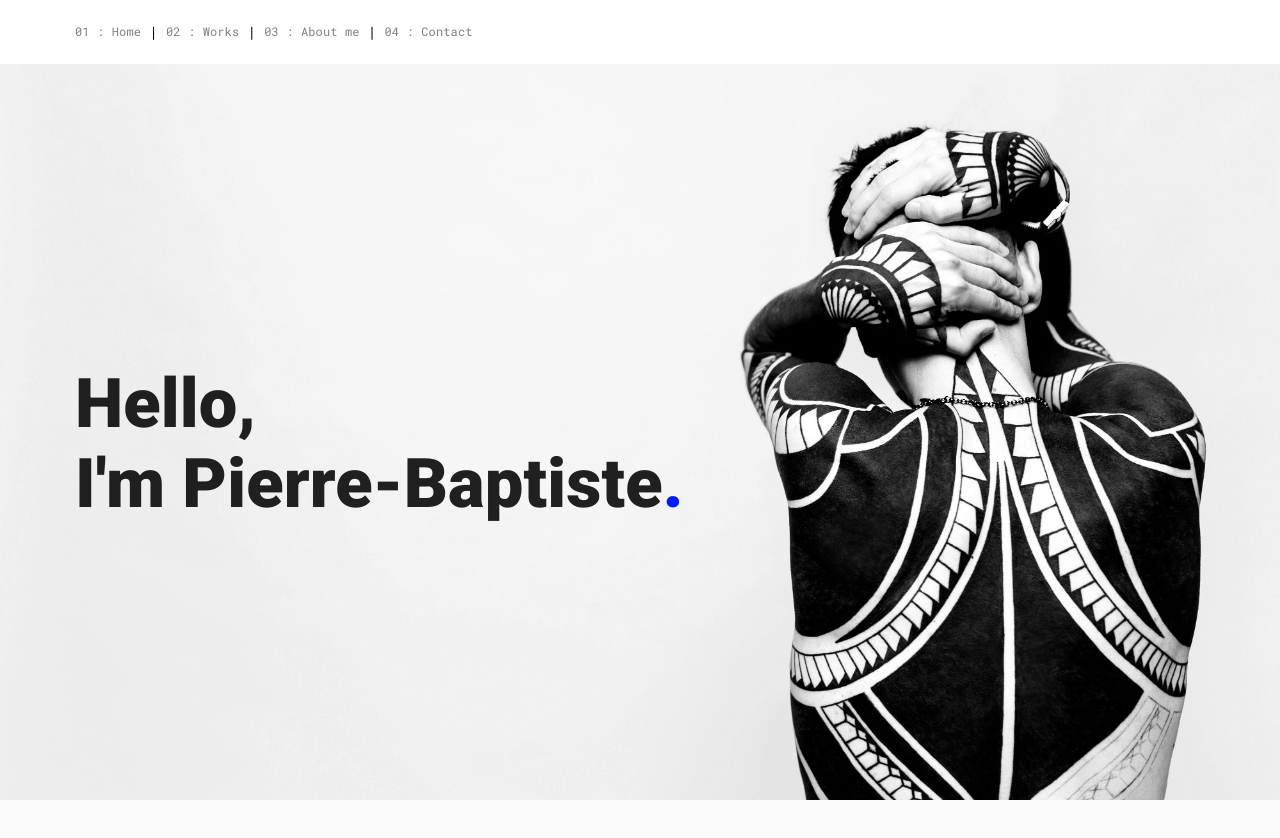
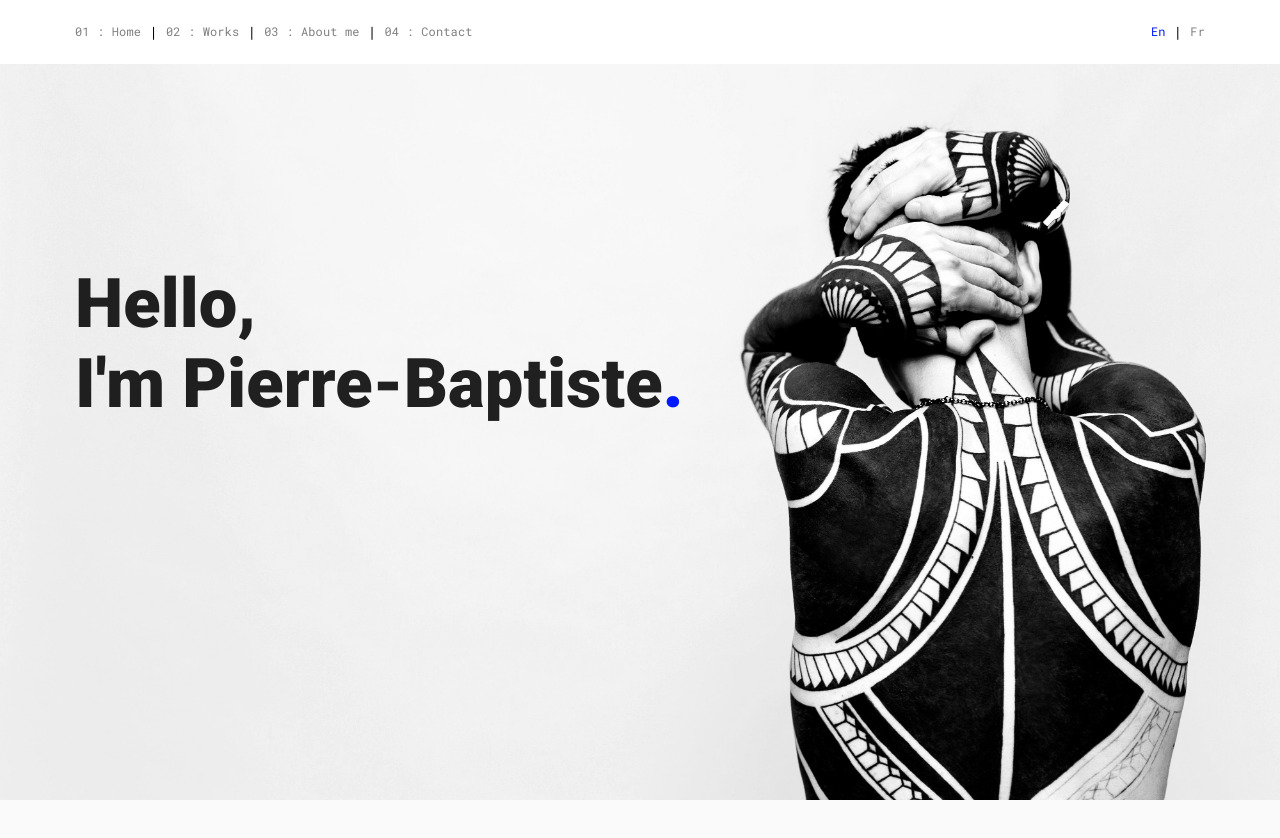
Before and after one commit to Pierre-Baptiste/Portfolio, a React (Create React App) app: page / in a window 1280 px wide. Shown: the top 838 px of the page. Built offline with nearby package versions, Linux system fonts and the light colour scheme.

Commit message:
tweaked landing

```diff
--- a/src/App.js
+++ b/src/App.js
@@ -1,14 +1,37 @@
-import React from "react";
+import React, { Component } from "react";
 
 // Routes
 import Routes from "./Routes";
 
-function App() {
-	return (
-		<React.Fragment>
-			<Routes />
-		</React.Fragment>
-	);
+class App extends Component {
+	constructor(props) {
+		super(props);
+		this.handleLanguageChange = this.handleLanguageChange.bind(this);
+		this.state = { Language: "English" };
+	}
+
+	handleLanguageChange = e => {
+		if (e.target.id === "En") {
+			this.setState({
+				Language: "English"
+			});
+		} else if (e.target.id === "Fr") {
+			this.setState({
+				Language: "French"
+			});
+		}
+	};
+
+	render() {
+		return (
+			<React.Fragment>
+				<Routes
+					handleLanguageChange={this.handleLanguageChange.bind(this)}
+					Language={this.state.Language}
+				/>
+			</React.Fragment>
+		);
+	}
 }
 
 export default App;
--- a/src/Routes.js
+++ b/src/Routes.js
@@ -8,7 +8,18 @@ export default class Routes extends Component {
 	render() {
 		return (
 			<Switch>
-				<Route path="/" exact component={Landing} />
+				<Route
+					path="/"
+					exact
+					render={() => (
+						<Landing
+							handleLanguageChange={
+								this.props.handleLanguageChange
+							}
+							Language={this.props.Language}
+						/>
+					)}
+				/>
 			</Switch>
 		);
 	}
--- a/src/Scenes/HOC/AppBar.js
+++ b/src/Scenes/HOC/AppBar.js
@@ -17,26 +17,44 @@ const useStyles = makeStyles(theme => ({
 			opacity: 1
 		}
 	},
+	lastitem: {
+		flexGrow: 1,
+		fontSize: 12,
+		opacity: 0.5,
+		transition: "opacity 0.2s",
+		"&:hover": {
+			color: "#001aff",
+			opacity: 1
+		}
+	},
+	langitem: {
+		fontSize: 12,
+		opacity: 0.5
+	},
 	divider: {
 		marginRight: theme.spacing(2),
 		marginLeft: theme.spacing(2)
 	},
 	toolbar: {
 		[theme.breakpoints.down("sm")]: {
-			marginLeft: "25px"
+			marginLeft: "25px",
+			marginRight: "25px"
 		},
 		[theme.breakpoints.up("md")]: {
-			marginLeft: "50px"
+			marginLeft: "50px",
+			marginRight: "50px"
 		},
 		[theme.breakpoints.up("lg")]: {
-			marginLeft: "75px"
+			marginLeft: "75px",
+			marginRight: "75px"
 		}
 	}
 }));
 
-export default function SimpleAppBar() {
+export default function SimpleAppBar(props) {
 	const classes = useStyles();
 
+	if (props.Language === "English") {
 		return (
 			<div className={classes.root}>
 				<AppBar position="static" color="primary">
@@ -86,12 +104,123 @@ export default function SimpleAppBar() {
 						<Typography
 							variant="h6"
 							color="secondary"
+							className={classes.lastitem}
+						>
+							04 : Contact
+						</Typography>
+						<Typography
+							variant="h6"
+							color="error"
+							className={classes.langitem}
+							style={{ opacity: 1 }}
+						>
+							<div id="En" onClick={props.handleLanguageChange}>
+								En
+							</div>
+						</Typography>
+						<Typography
+							variant="h6"
+							color="secondary"
+							className={classes.divider}
+						>
+							|
+						</Typography>
+						<Typography
+							variant="h6"
+							color="secondary"
+							className={classes.langitem}
+						>
+							<div id="Fr" onClick={props.handleLanguageChange}>
+								Fr
+							</div>
+						</Typography>
+					</Toolbar>
+				</AppBar>
+			</div>
+		);
+	} else {
+		return (
+			<div className={classes.root}>
+				<AppBar position="static" color="primary">
+					<Toolbar disableGutters={true} className={classes.toolbar}>
+						<Typography
+							variant="h6"
+							color="secondary"
 							className={classes.item}
 						>
+							01 : Home
+						</Typography>
+						<Typography
+							variant="h6"
+							color="secondary"
+							className={classes.divider}
+						>
+							|
+						</Typography>
+						<Typography
+							variant="h6"
+							color="secondary"
+							className={classes.item}
+						>
+							02 : Works
+						</Typography>
+						<Typography
+							variant="h6"
+							color="secondary"
+							className={classes.divider}
+						>
+							|
+						</Typography>
+						<Typography
+							variant="h6"
+							color="secondary"
+							className={classes.item}
+						>
+							03 : About me
+						</Typography>
+						<Typography
+							variant="h6"
+							color="secondary"
+							className={classes.divider}
+						>
+							|
+						</Typography>
+						<Typography
+							variant="h6"
+							color="secondary"
+							className={classes.lastitem}
+						>
 							04 : Contact
+						</Typography>
+						<Typography
+							variant="h6"
+							color="secondary"
+							className={classes.langitem}
+						>
+							<div id="En" onClick={props.handleLanguageChange}>
+								En
+							</div>
+						</Typography>
+						<Typography
+							variant="h6"
+							color="secondary"
+							className={classes.divider}
+						>
+							|
+						</Typography>
+						<Typography
+							variant="h6"
+							color="error"
+							className={classes.langitem}
+							style={{ opacity: 1 }}
+						>
+							<div id="Fr" onClick={props.handleLanguageChange}>
+								Fr
+							</div>
 						</Typography>
 					</Toolbar>
 				</AppBar>
 			</div>
 		);
 	}
+}
--- a/src/Scenes/Landing/Landing.js
+++ b/src/Scenes/Landing/Landing.js
@@ -20,7 +20,10 @@ class Landing extends Component {
 						backgroundSize: "cover"
 					}}
 				>
-					<AppBar />
+					<AppBar
+						handleLanguageChange={this.props.handleLanguageChange}
+						Language={this.props.Language}
+					/>
 					<Presentation />
 				</div>
 			</div>
--- a/src/Scenes/Landing/components/Presentation.js
+++ b/src/Scenes/Landing/components/Presentation.js
@@ -27,11 +27,11 @@ const useStyles = makeStyles(theme => ({
 		},
 		[theme.breakpoints.up("md")]: {
 			marginLeft: "50px",
-			marginTop: "300px"
+			marginTop: "200px"
 		},
 		[theme.breakpoints.up("lg")]: {
 			marginLeft: "75px",
-			marginTop: "300px"
+			marginTop: "200px"
 		}
 	},
 	h1classbottom: {
--- a/src/Theming.js
+++ b/src/Theming.js
@@ -36,7 +36,7 @@ let theme = createMuiTheme({
 		fontSize: 10
 	},
 	spacing: 4,
-	shadows: ["none"]
+	shadows: Array(25).fill("none")
 });
 
 theme = responsiveFontSizes(theme);
```
Lines whose indentation alone changed are shown as unchanged.
